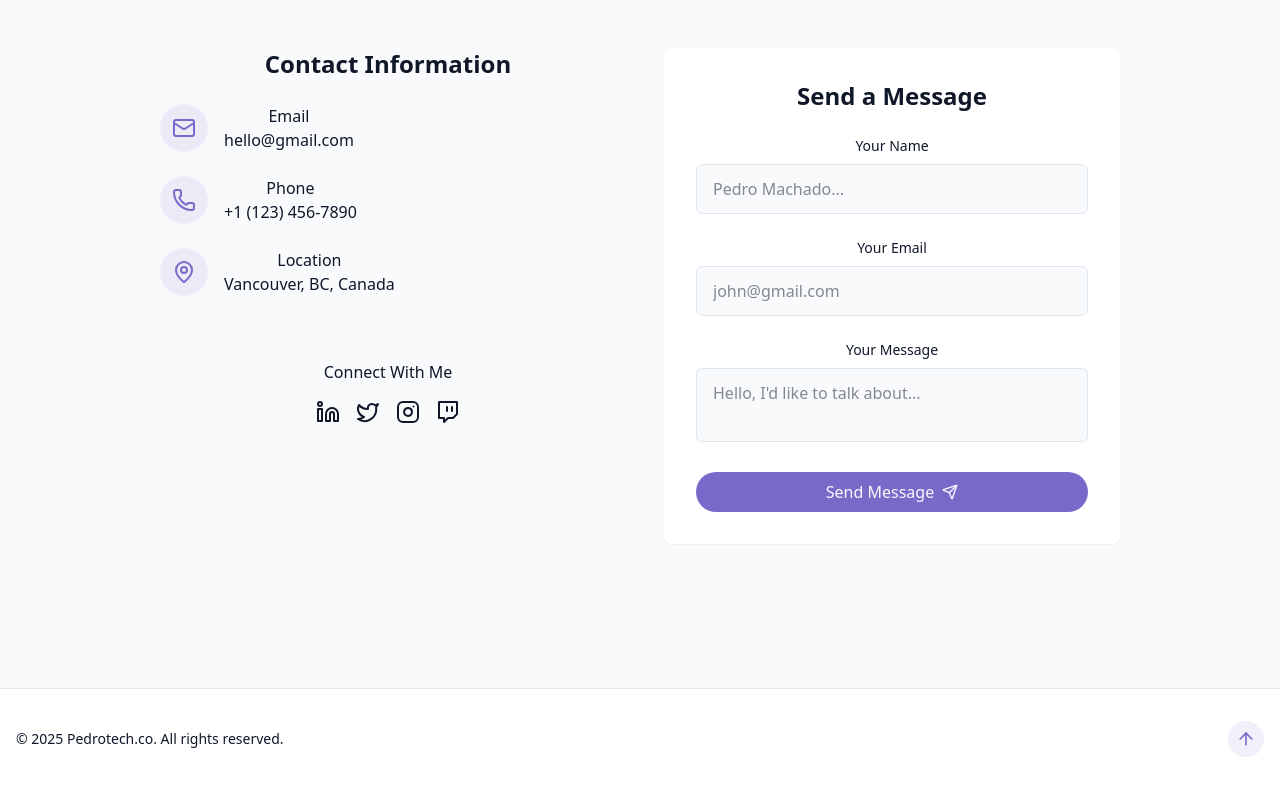
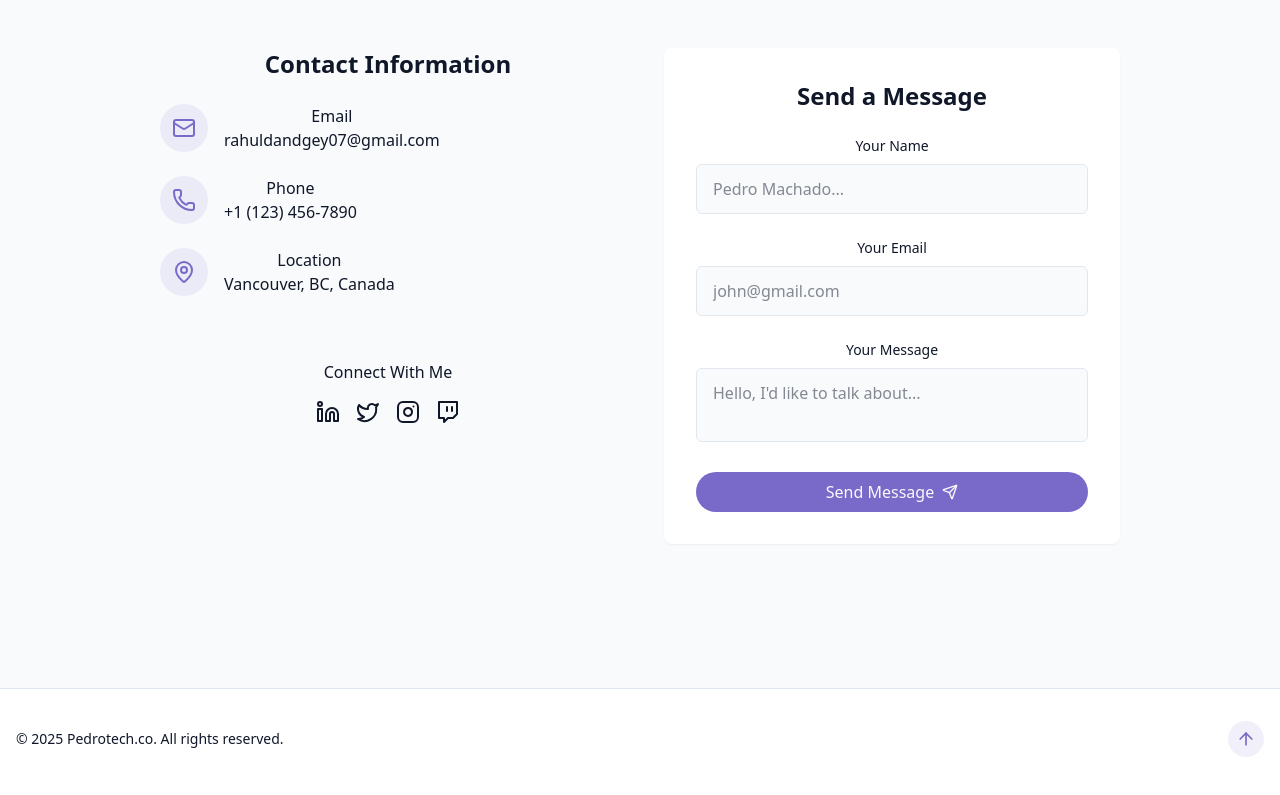
Before and after one commit to Rahul074938/portfolio, a React (Vite) app: page / in a window 1280 px wide. Shown: the part 3680-4475 px from the top of the page. Built offline with nearby package versions, Linux system fonts and the light colour scheme.

Commit message:
ContactSection.jsx

```diff
--- a/src/components/ContactSection.jsx
+++ b/src/components/ContactSection.jsx
@@ -56,10 +56,10 @@ export const ContactSection = () => {
                 <div>
                   <h4 className="font-medium"> Email</h4>
                   <a
-                    href="mailto:hello@gmail.com"
+                    href="mailto:rahuldandgey07@gmail.com"
                     className="text-muted-foreground hover:text-primary transition-colors"
                   >
-                    hello@gmail.com
+                    rahuldandgey07@gmail.com
                   </a>
                 </div>
               </div>
@@ -70,7 +70,7 @@ export const ContactSection = () => {
                 <div>
                   <h4 className="font-medium"> Phone</h4>
                   <a
-                    href="tel:+11234567890"
+                    href="tel:+91 6303891614"
                     className="text-muted-foreground hover:text-primary transition-colors"
                   >
                     +1 (123) 456-7890
```
